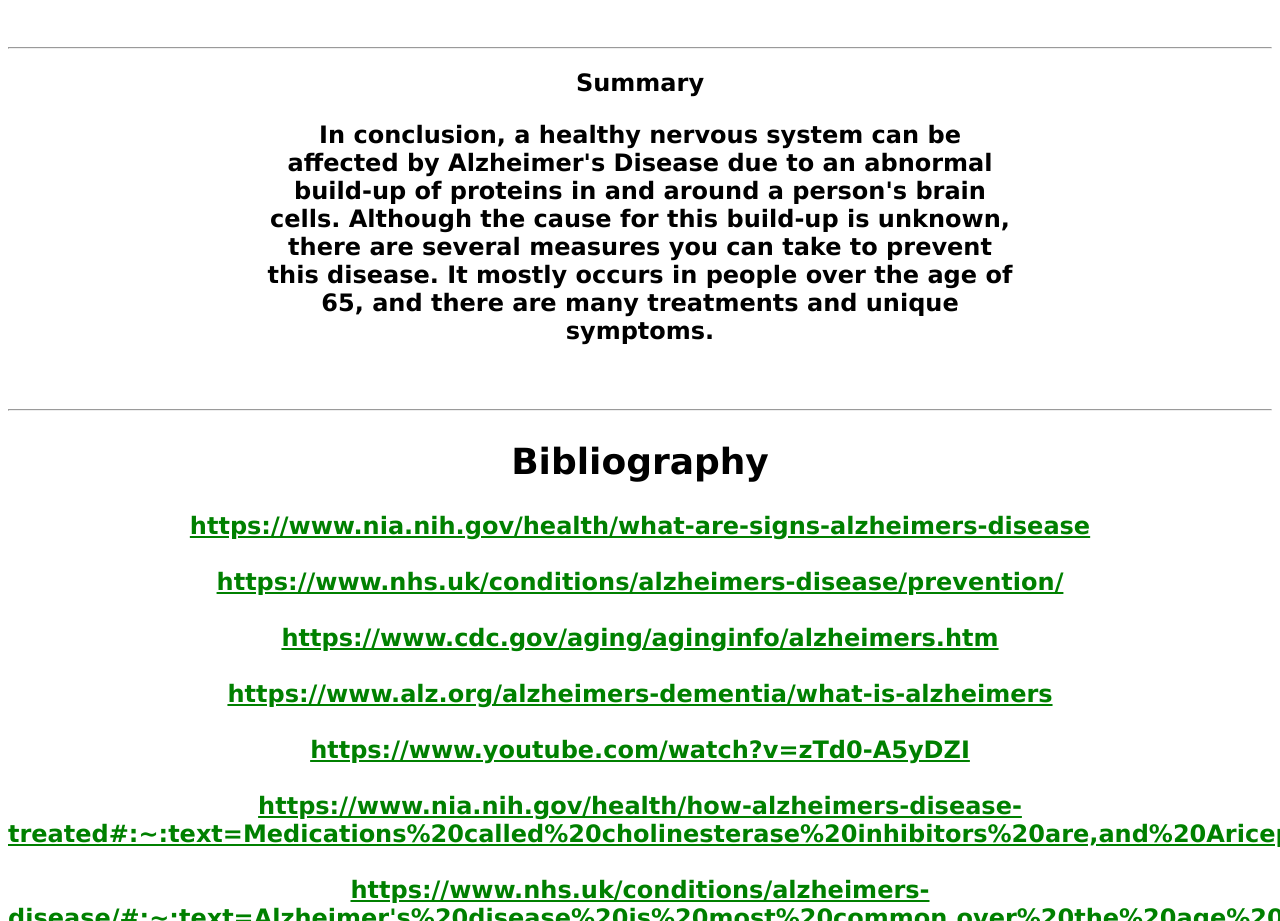
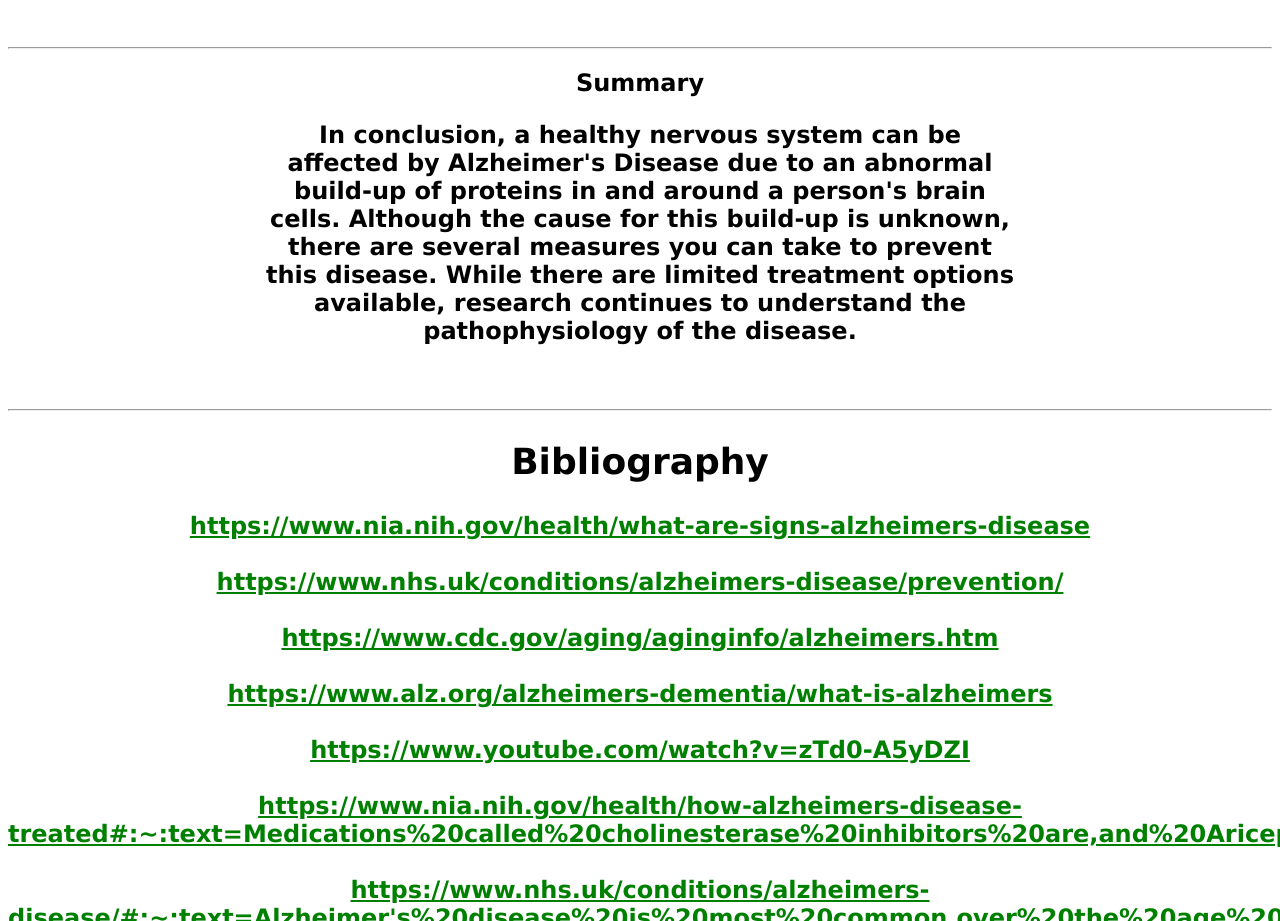
Before and after one commit to cellsproject/cellsproject.github.io, a plain HTML site: page index.html in a window 1280 px wide. Shown: the part 4182-5103 px from the top of the page. Drawn offline with Linux system fonts and the light colour scheme.

Commit message:
Update index.html

```diff
--- a/index.html
+++ b/index.html
@@ -369,7 +369,7 @@ window.onclick = function(event) {
 
 <center><h2>Summary</h2</center>
 
-<center><p style="width: 60%">In conclusion, a healthy nervous system can be affected by Alzheimer's Disease due to an abnormal build-up of proteins in and around a person's brain cells. Although the cause for this build-up is unknown, there are several measures you can take to prevent this disease. It mostly occurs in people over the age of 65, and there are many treatments and unique symptoms.</p></center>
+<center><p style="width: 60%">In conclusion, a healthy nervous system can be affected by Alzheimer's Disease due to an abnormal build-up of proteins in and around a person's brain cells. Although the cause for this build-up is unknown, there are several measures you can take to prevent this disease. While there are limited treatment options available, research continues to understand the pathophysiology of the disease.</p></center>
 
 <br>
 
```
